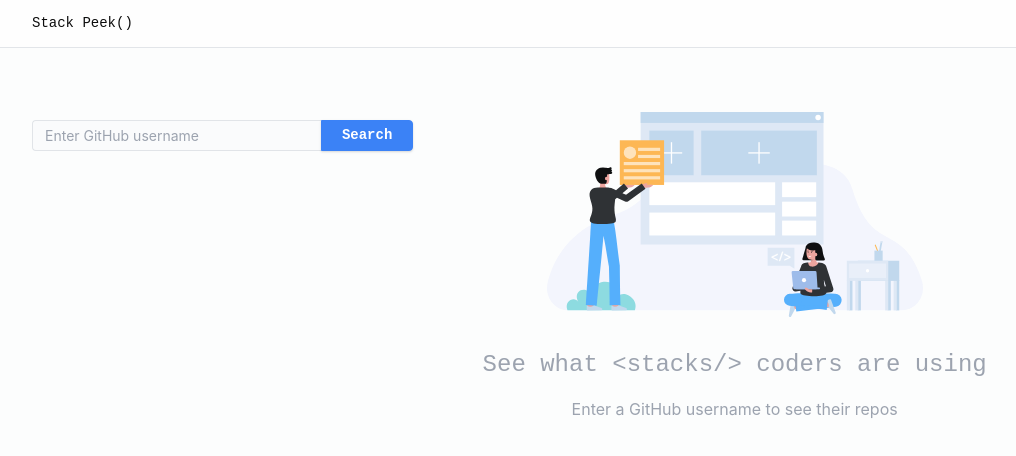
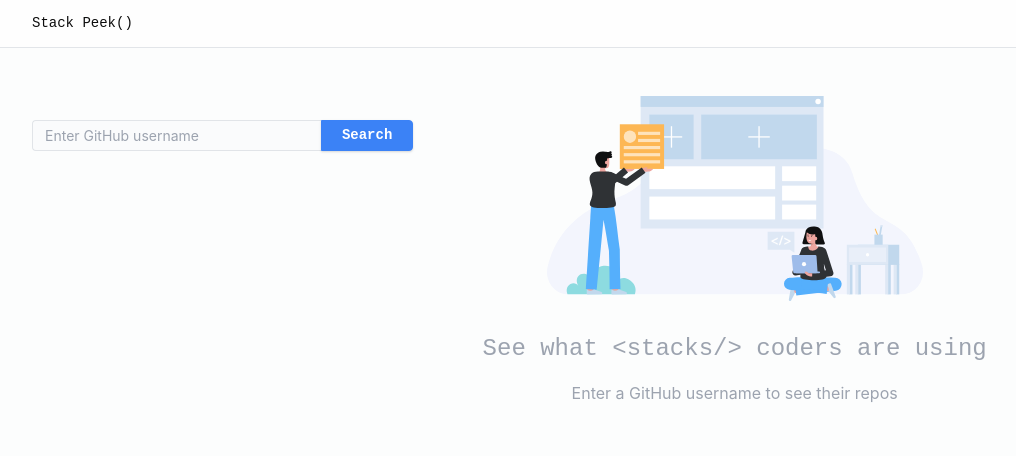
Before and after one commit to ivanwang123/stack-peek, a Next.js app: page / in a window 1280 px wide. Shown: the top 456 px of the page, without its empty margins (112-1128 px from the left). Built offline with nearby package versions, Linux system fonts and the light colour scheme.

Commit message:
Restyle back to top button

```diff
--- a/components/Feed.tsx
+++ b/components/Feed.tsx
@@ -49,7 +49,7 @@ function Feed(props: PropType) {
     );
 
   return (
-    <div className="w-full flex flex-col items-center mt-8">
+    <div className="w-full flex flex-col items-center mt-4">
       {/* {!data && (
         <h2 className="text-xl text-gray-400 font-normal text-center mt-12">
           <span className="block text-9xl text-gray-300">(;-;)</span>
@@ -68,7 +68,7 @@ function Feed(props: PropType) {
         </div>
       )}
       {data?.pages[0]?.length ? (
-        <h2 className="w-full text-gray-400 text-left mt-2 lg:mt-8">Repos</h2>
+        <h2 className="w-full text-gray-400 text-left lg:mt-12">Repos</h2>
       ) : null}
       {data?.pages.map((page: (RepoType | null)[] | null) => {
         if (page) {
--- a/components/Navbar.tsx
+++ b/components/Navbar.tsx
@@ -6,7 +6,7 @@ function Navbar() {
       <h1>Stack Peek()</h1>
       <button
         type="button"
-        className="text-xs px-2 py-1 bg-foreground rounded ml-auto cursor-pointer hover:underline lg:hidden"
+        className="text-xs px-2 py-1 shadow-none rounded ml-auto cursor-pointer hover:underline lg:hidden"
         onClick={() => window.scrollTo({ top: 0, behavior: "smooth" })}
       >
         Back to top
```
